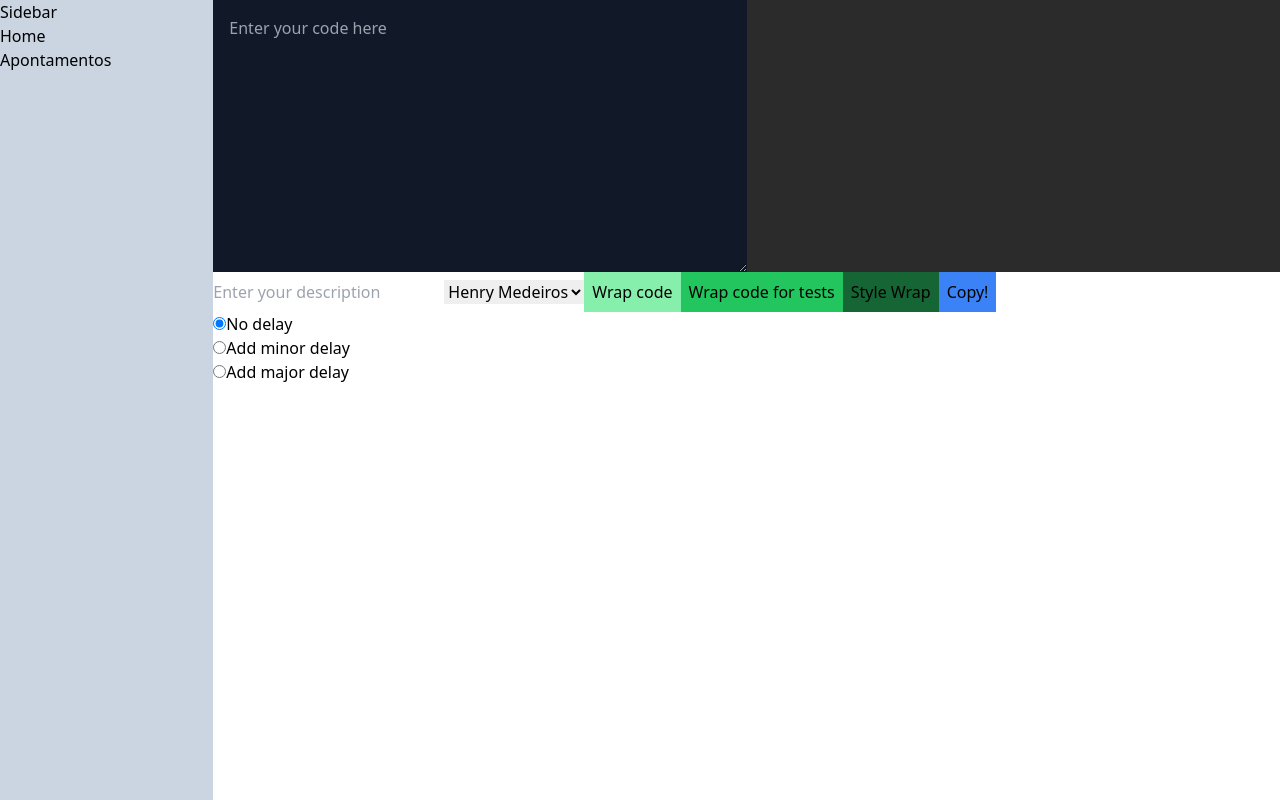
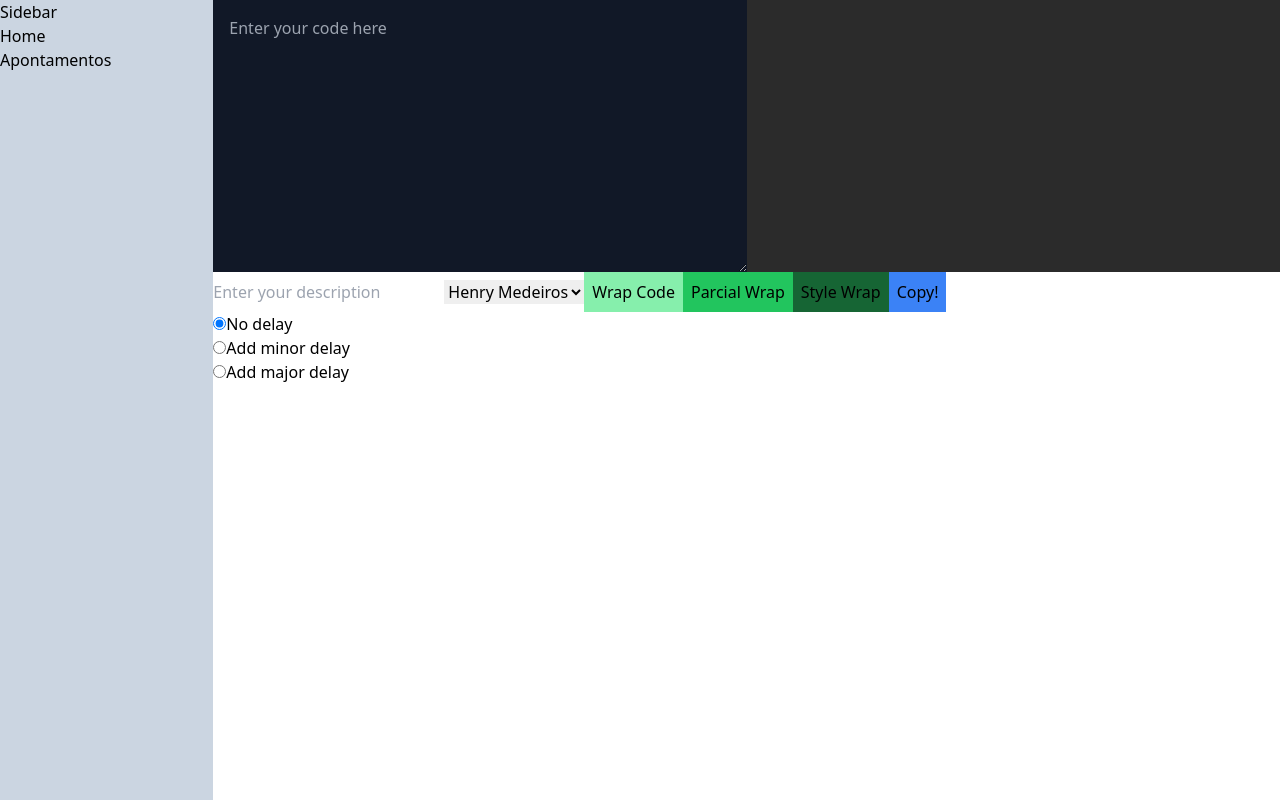
Before and after one commit to henrymedeiros/aladdin, a Next.js app: page / in a window 1280 px wide. Built offline with nearby package versions, Linux system fonts and the light colour scheme.

Commit message:
components

```diff
--- a/app/appointments/page.js
+++ b/app/appointments/page.js
@@ -2,6 +2,9 @@
 import React from "react";
 import { useState} from "react";
 import CopyButton from "../components/CopyButton";
+import InputTextField from "../components/InputTextField";
+
+
 function page() {
   const [firstStepComment, setFirstStepComment] = useState("");
   const [firstStepData, setFirstStepData] = useState({
@@ -24,14 +27,15 @@
 
 
   return (
-    <>
+    <div className="col-span-10">
+      <InputTextField label={'Enter Name'} placeholder={'Domain generated name'} value={firstStepData.name} onChange={handleInputChange}></InputTextField>
       <input type="text" name="name" placeholder="Enter name" value={firstStepData.name} onChange={handleInputChange}
         />
       <input type="text" name ="value" placeholder="Enter value" value={firstStepData.value} onChange={handleInputChange}/>
       <button onClick={() => generateComment(firstStepData)}>Generate comment</button>
-      <textarea name="output" id="output" cols="30" rows="10" value={firstStepComment}></textarea>
+      {firstStepComment !== '' && <textarea value={firstStepComment} readOnly></textarea>}
       <CopyButton text={firstStepComment}></CopyButton>
-    </>
+    </div>
   );
 }
 
--- /dev/null
+++ b/app/components/Button.jsx
@@ -0,0 +1,9 @@
+import React from 'react'
+
+function Button({label, onClick, value, className}) {
+    return (
+        <button onClick={onClick} value={value} className={className}>{label}</button>
+      );
+}
+
+export default Button
--- /dev/null
+++ b/app/components/InputTextField.jsx
@@ -0,0 +1,23 @@
+import React from "react";
+
+function InputTextField({label, placeholder, value, onChange}) {
+  return (
+    <div>
+      <label
+
+        className="block mb-2 text-sm font-medium text-gray-900 dark:text-white"
+      >
+        {label}
+      </label>
+      <input
+        type="text"
+        class="bg-gray-50 border border-gray-300 text-gray-900 text-sm rounded-lg focus:ring-blue-500 focus:border-blue-500 block w-full p-2.5 dark:bg-gray-700 dark:border-gray-600 dark:placeholder-gray-400 dark:text-white dark:focus:ring-blue-500 dark:focus:border-blue-500"
+        placeholder={placeholder}
+        value={value}
+        onChange={() => onChange}
+      ></input>
+    </div>
+  );
+}
+
+export default InputTextField;
--- a/app/page.js
+++ b/app/page.js
@@ -6,6 +6,8 @@
 import { darcula } from "react-syntax-highlighter/dist/esm/styles/hljs";
 import Sidebar from "./components/Sidebar";
 import CopyButton from "./components/CopyButton";
+import InputTextField from "./components/InputTextField";
+import Button from "./components/Button";
 
 export default function Home() {
   const [codeStringValue, setCodeStringValue] = useState("");
@@ -103,30 +105,31 @@
           <option value="Paulo Moreira">Paulo Moreira</option>
         </select>
 
-        <button
+        <Button
           onClick={handleWrapCode}
-          value="full-wrap"
-          className="btn bg-green-300 p-2"
+          label={"Wrap Code"}
+          value={"full-wrap"}
+          className={"btn bg-green-300 p-2"}
         >
-          Wrap code
-        </button>
-        <button
+          {" "}
+        </Button>
+        <Button
           onClick={handleWrapCode}
-          value="parcial-wrap"
-          className="btn bg-green-500 p-2"
+          label={"Parcial Wrap"}
+          value={"parcial-wrap"}
+          className={"btn bg-green-500 p-2"}
         >
-          Wrap code for tests
-        </button>
-        <button
+          {" "}
+        </Button>
+        <Button
           onClick={handleWrapCode}
-          value="style-wrap"
-          className="btn bg-green-800 p-2"
+          label={"Style Wrap"}
+          value={"style-wrap"}
+          className={"btn bg-green-800 p-2"}
         >
-          Style Wrap
-        </button>
+          {" "}
+        </Button>
         <CopyButton text={formattedCode}></CopyButton>
-
-
 
         <div>
           <input
@@ -161,7 +164,6 @@
           />
           <label htmlFor="major-delay">Add major delay</label>
         </div>
-
       </div>
     </div>
   );
```
